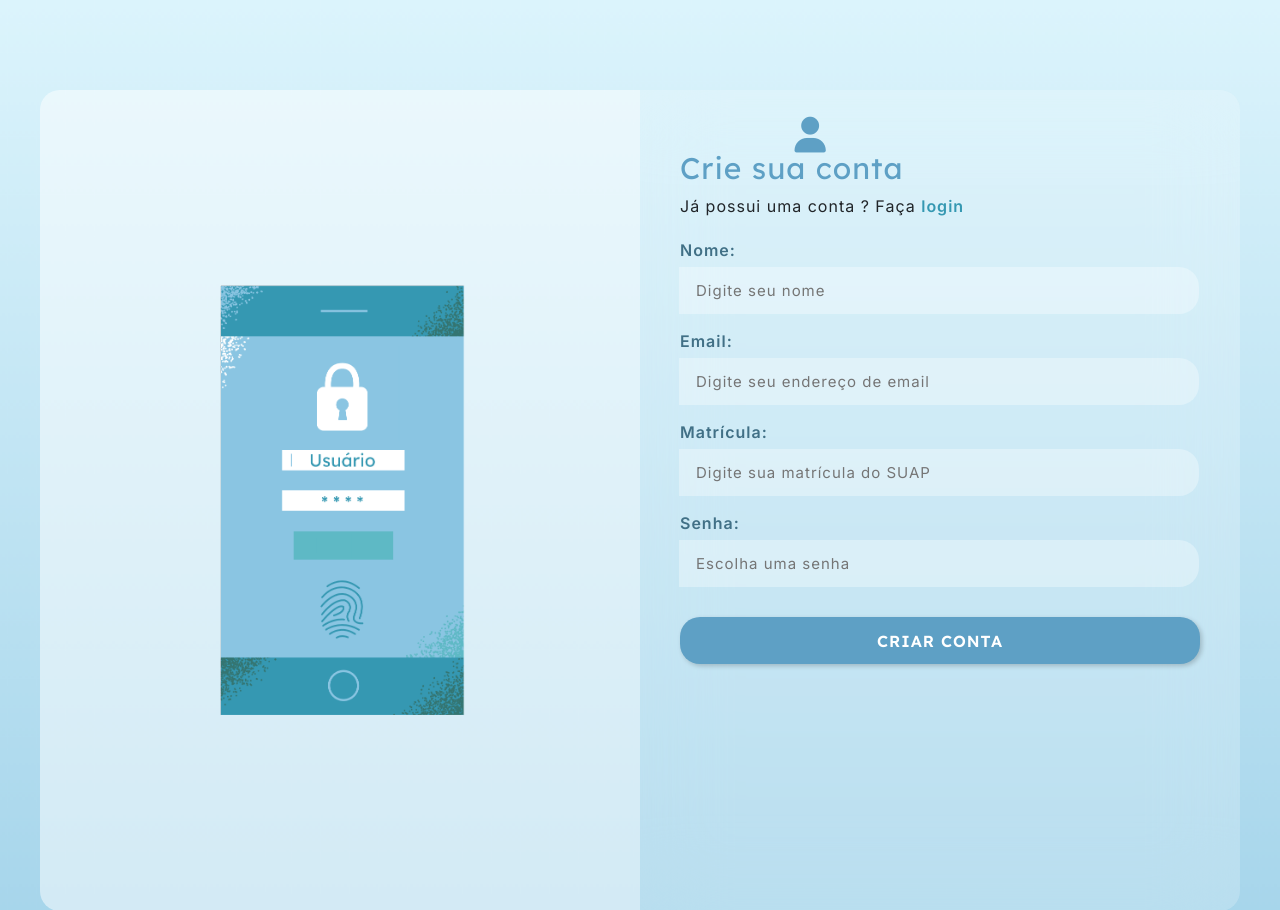
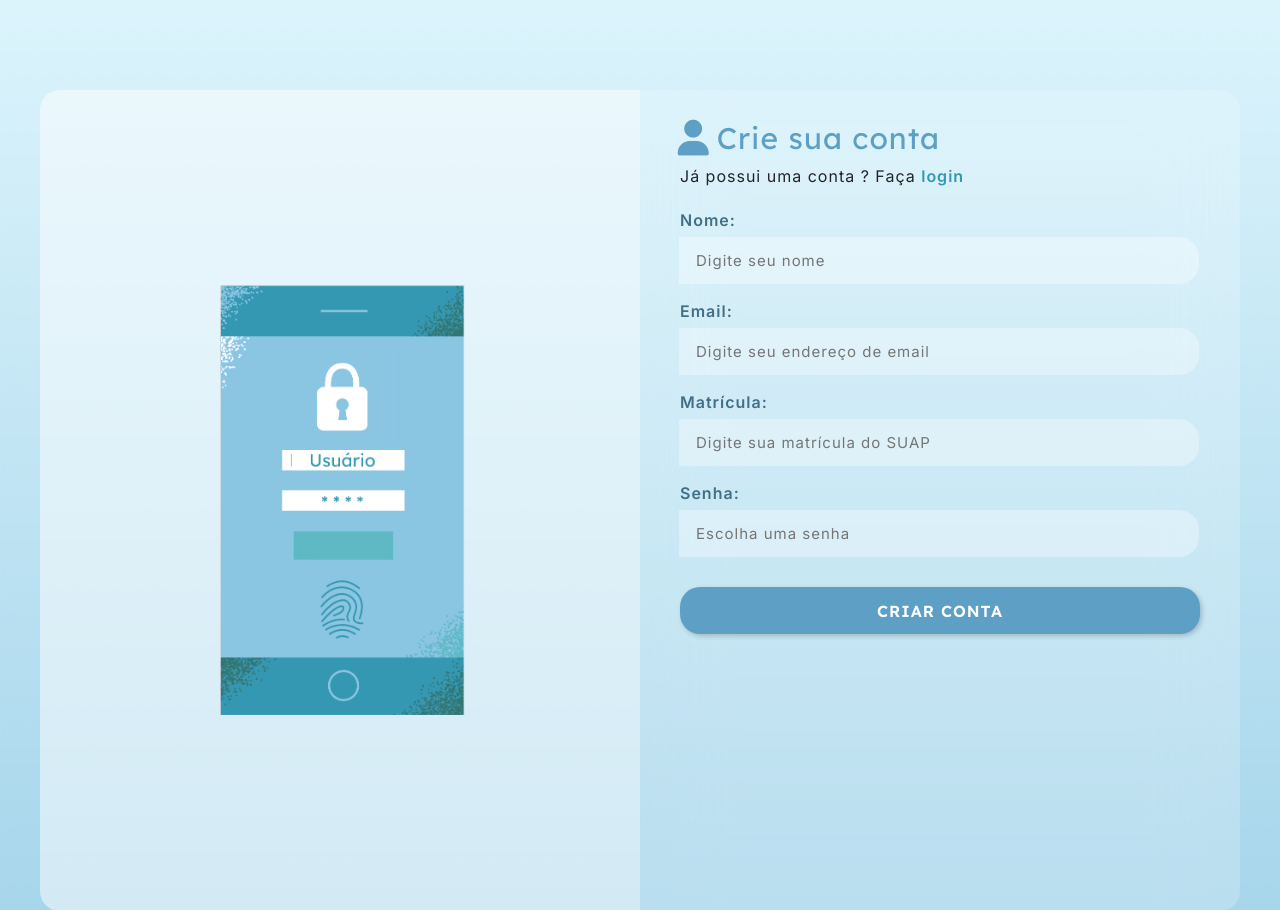
Before and after one commit to isabel-ngls/pi23_emprestimos_potimaker, a PHP site: page /cadastro.php in a window 1280 px wide. Shown: the part 141-1051 px from the top of the page. Run offline with PHP 8.4, Linux system fonts and the light colour scheme; some web fonts are replaced.

Commit message:
Corrigi ícone da página de cadastro

```diff
--- a/cadastro.php
+++ b/cadastro.php
@@ -142,7 +142,7 @@ input[type="submit"]:hover {
             <img src="src/imagens/icon_cad.png" width="250px" height="auto" alt="Ícone de cadastro">
         </div>
         <div class="form-box">
-        <h2><i class="fa-solid fa-user fa-beat icon"></i>  Crie sua conta</h2>
+        <h2> <i class="fa-solid fa-user fa-beat"></i> Crie sua conta</h2>
         <p>Já possui uma conta ? Faça <a class="login" href="login.php">login</a></p>
 
         <!--formulário-->
```
